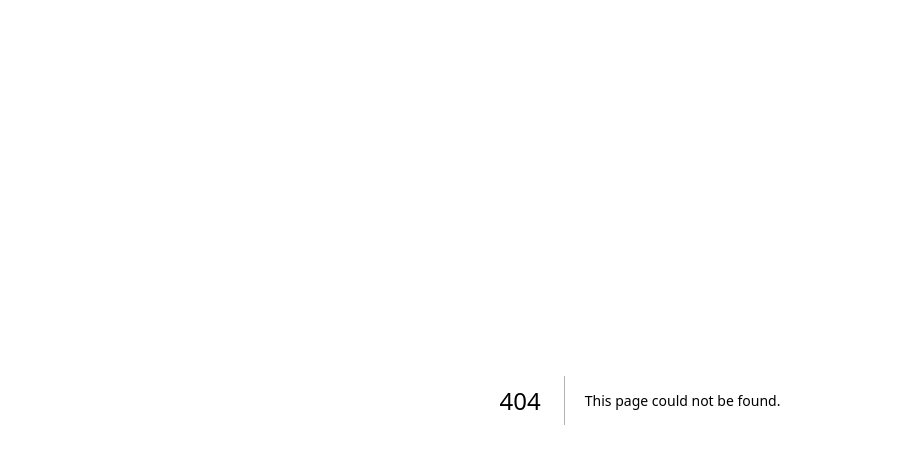
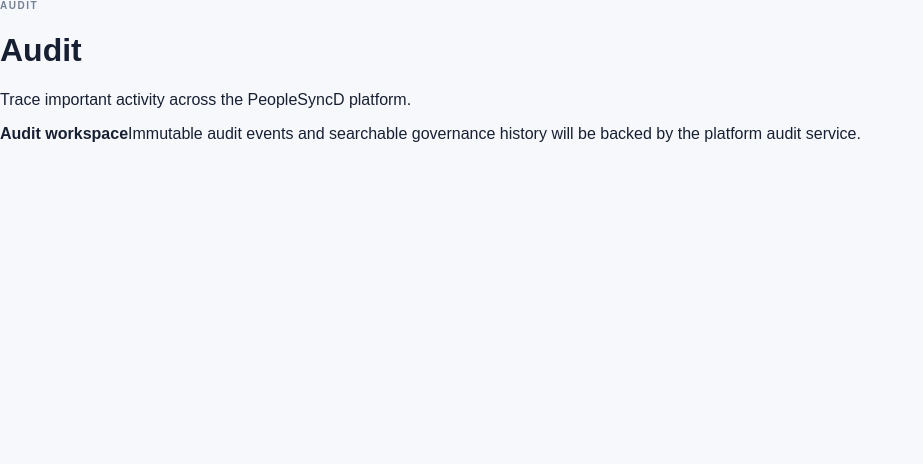
Before and after one commit to deaconjason-stack/PeopleSyncD, a Next.js app in the folder apps/web/: page /audit in a window 1280 px wide. Before the commit this address had no page. Shown: the top 464 px of the page, without its empty margins (0-923 px from the left). Built offline with nearby package versions, Linux system fonts and the light colour scheme.

Commit message:
feat: add Audit application route

```diff
--- /dev/null
+++ b/apps/web/app/audit/page.tsx
@@ -0,0 +1,3 @@
+export default function AuditPage() {
+  return <main className="route-page"><p className="eyebrow">AUDIT</p><h1>Audit</h1><p>Trace important activity across the PeopleSyncD platform.</p><div className="empty-state"><strong>Audit workspace</strong><span>Immutable audit events and searchable governance history will be backed by the platform audit service.</span></div></main>;
+}
```
